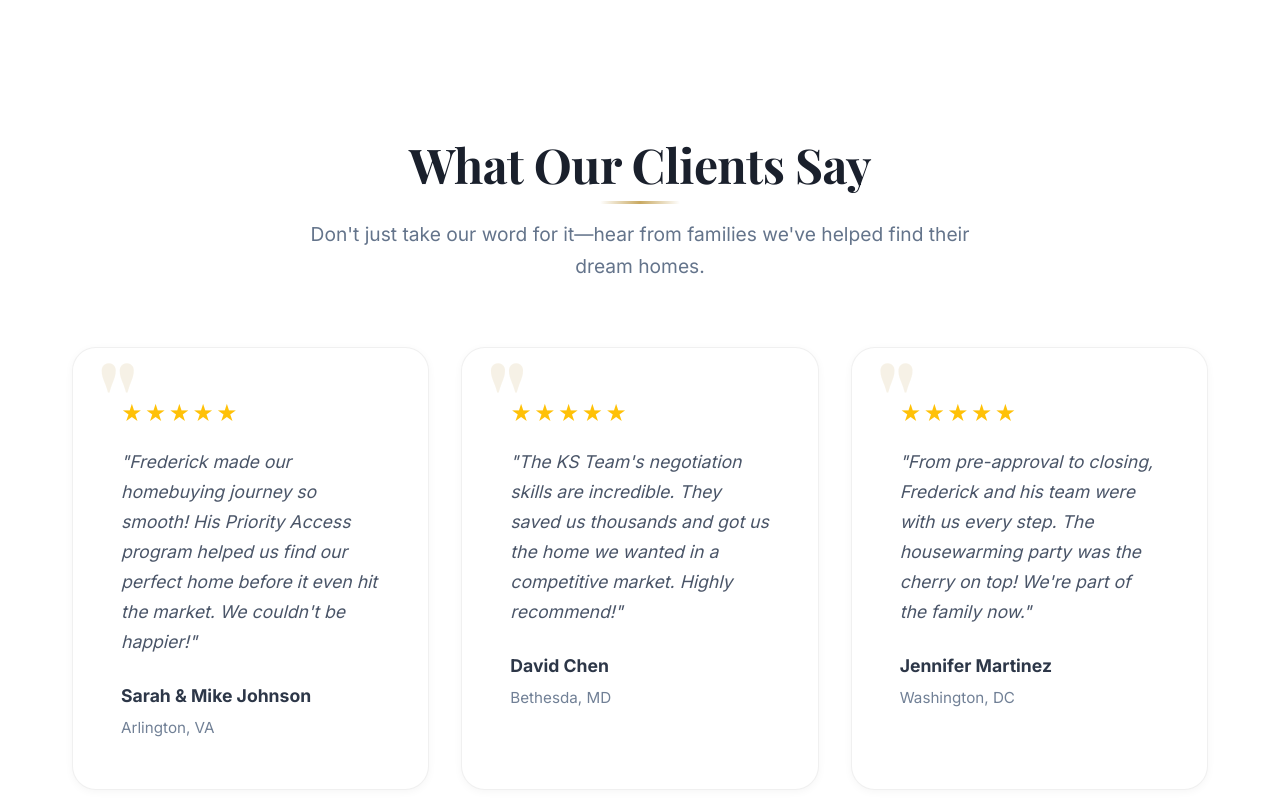
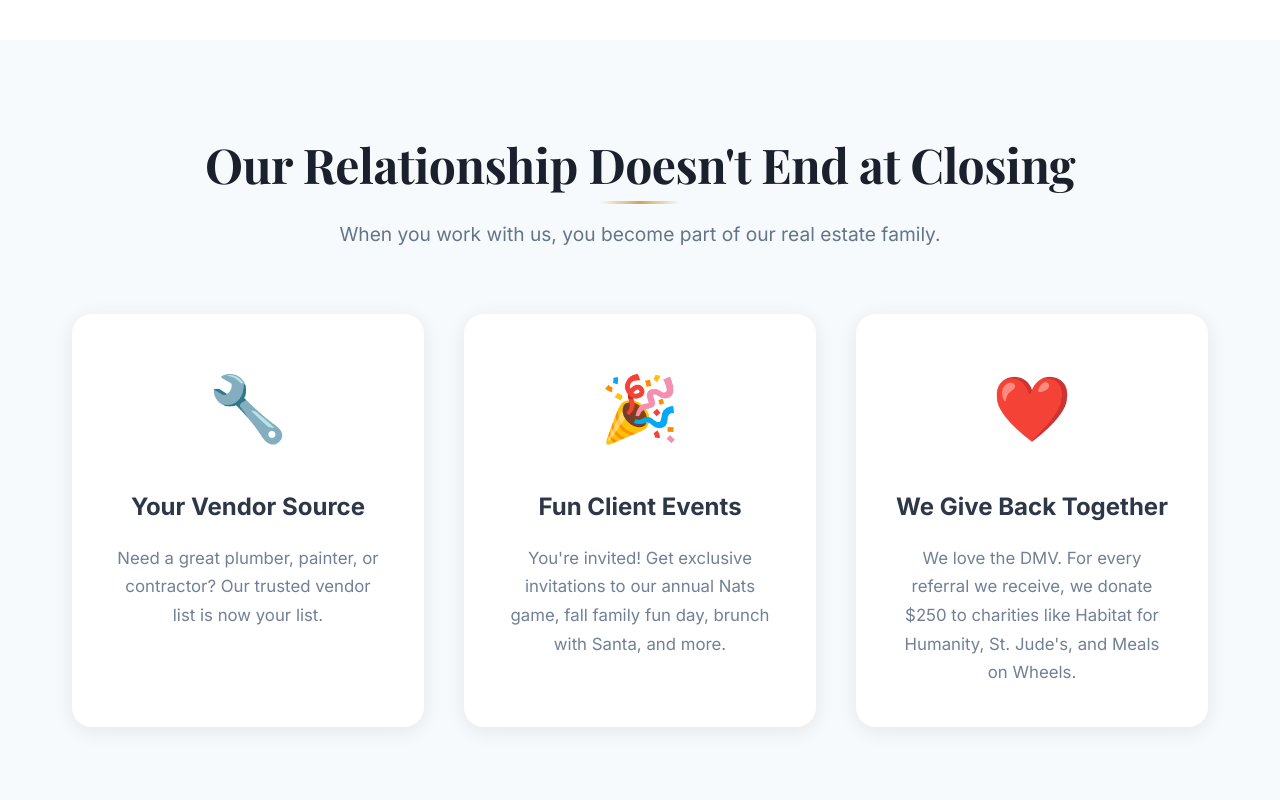
Before and after one commit to Azaiah00/homebuyerlanding, a React (Vite) app: page / in a window 1280 px wide. Shown: the part 9340-10140 px from the top of the page. Built offline with nearby package versions, Linux system fonts and the light colour scheme.

Commit message:
Remove testimonials section

```diff
--- a/src/App.jsx
+++ b/src/App.jsx
@@ -397,46 +397,6 @@ function App() {
         </div>
       </section>
 
-      {/* TESTIMONIALS SECTION */}
-      <section className="testimonials fade-in-section">
-        <div className="container">
-          <h2 className="section-title">What Our Clients Say</h2>
-          <p className="section-subtitle">Don't just take our word for it—hear from families we've helped find their dream homes.</p>
-          <div className="testimonials-grid">
-            <div className="testimonial-card">
-              <div className="testimonial-stars">★★★★★</div>
-              <p className="testimonial-text">
-                "Frederick made our homebuying journey so smooth! His Priority Access program helped us find our perfect home before it even hit the market. We couldn't be happier!"
-              </p>
-              <div className="testimonial-author">
-                <strong>Sarah & Mike Johnson</strong>
-                <span>Arlington, VA</span>
-              </div>
-            </div>
-            <div className="testimonial-card">
-              <div className="testimonial-stars">★★★★★</div>
-              <p className="testimonial-text">
-                "The KS Team's negotiation skills are incredible. They saved us thousands and got us the home we wanted in a competitive market. Highly recommend!"
-              </p>
-              <div className="testimonial-author">
-                <strong>David Chen</strong>
-                <span>Bethesda, MD</span>
-              </div>
-            </div>
-            <div className="testimonial-card">
-              <div className="testimonial-stars">★★★★★</div>
-              <p className="testimonial-text">
-                "From pre-approval to closing, Frederick and his team were with us every step. The housewarming party was the cherry on top! We're part of the family now."
-              </p>
-              <div className="testimonial-author">
-                <strong>Jennifer Martinez</strong>
-                <span>Washington, DC</span>
-              </div>
-            </div>
-          </div>
-        </div>
-      </section>
-
       {/* SECTION 6: WELCOME TO THE FAMILY */}
       <section className="family fade-in-section">
         <div className="container">
```
